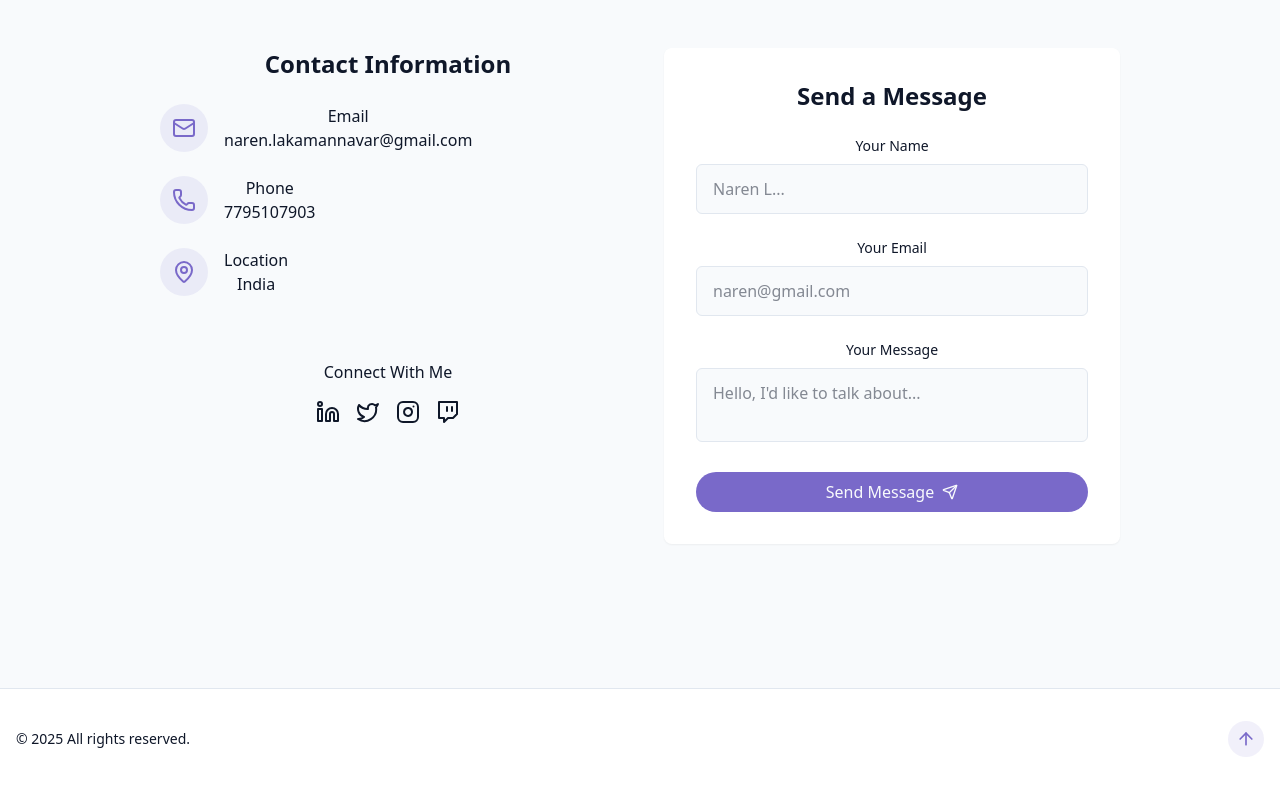
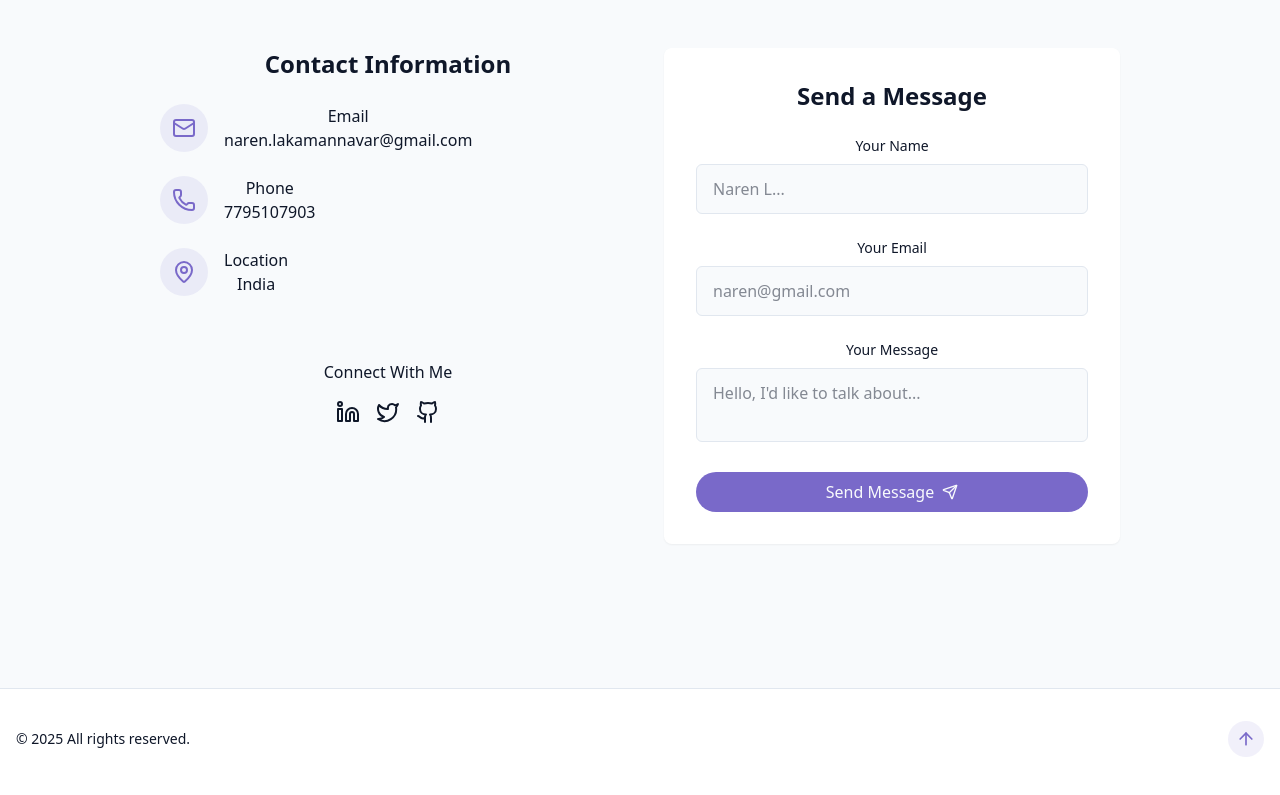
Before and after one commit to hypedkiddo/Personal-portfolio, a React (Vite) app: page / in a window 1280 px wide. Shown: the part 3550-4345 px from the top of the page. Built offline with nearby package versions, Linux system fonts and the light colour scheme.

Commit message:
Updated contact links in Contact component and corrected navbar link for Contacts section

```diff
--- a/src/components/Contact.jsx
+++ b/src/components/Contact.jsx
@@ -1,4 +1,5 @@
 import {
+  Github,
   Instagram,
   Linkedin,
   Mail,
@@ -93,17 +94,14 @@ import { useState } from "react";
             <div className="pt-8">
               <h4 className="font-medium mb-4"> Connect With Me</h4>
               <div className="flex space-x-4 justify-center">
-                <a href="#" target="_blank">
+                <a href="https://www.linkedin.com/in/lkmnnrn/" target="_blank">
                   <Linkedin />
                 </a>
                 <a href="#" target="_blank">
                   <Twitter />
                 </a>
-                <a href="#" target="_blank">
-                  <Instagram />
-                </a>
-                <a href="#" target="_blank">
-                  <Twitch />
+                <a href="https://github.com/hypedkiddo" target="_blank">
+                  <Github/>
                 </a>
               </div>
             </div>
--- a/src/components/Navbar.jsx
+++ b/src/components/Navbar.jsx
@@ -6,7 +6,7 @@ const navItems=[
   {name:"About",href:"#about"},
   {name:"Skills",href:"#skills"},
   {name:"Projects",href:"#projects"},
-  {name:"Contacts",href:"#contacts"},
+  {name:"Contacts",href:"#contact"},
 ]
 
 function Navbar() {
```
